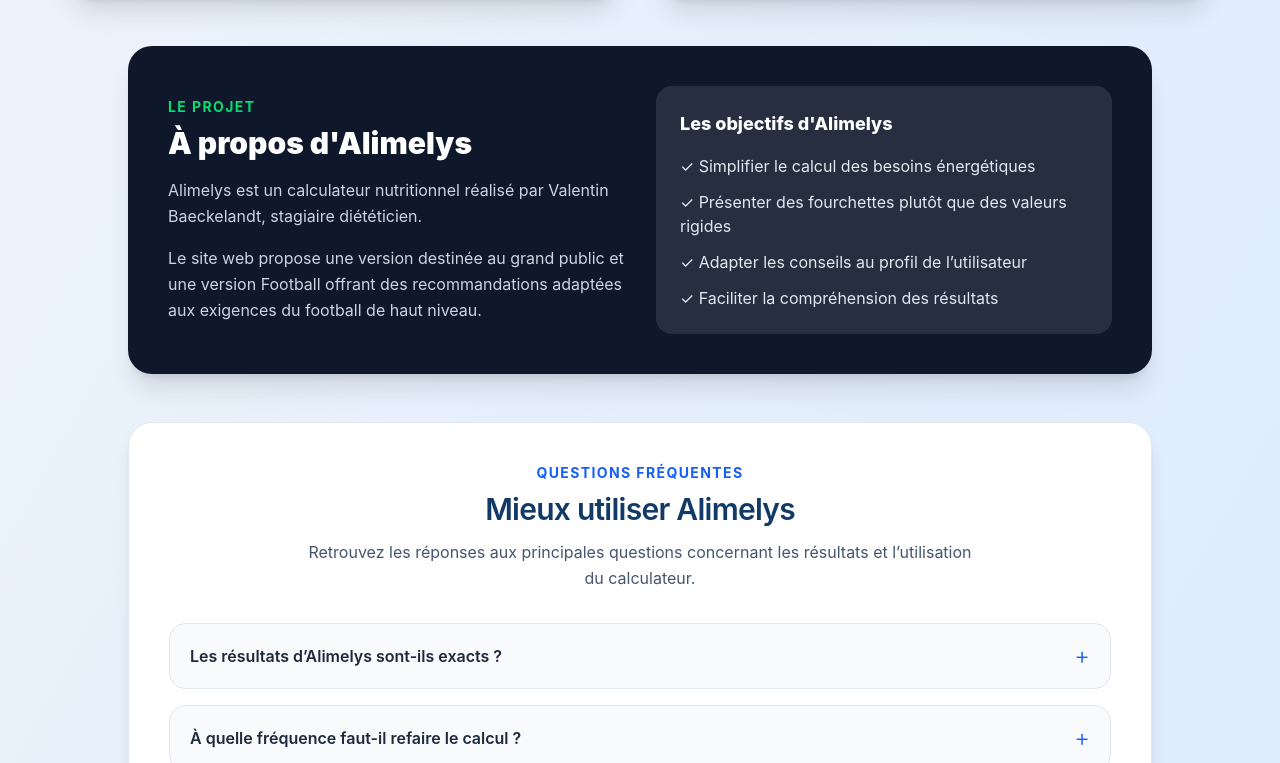
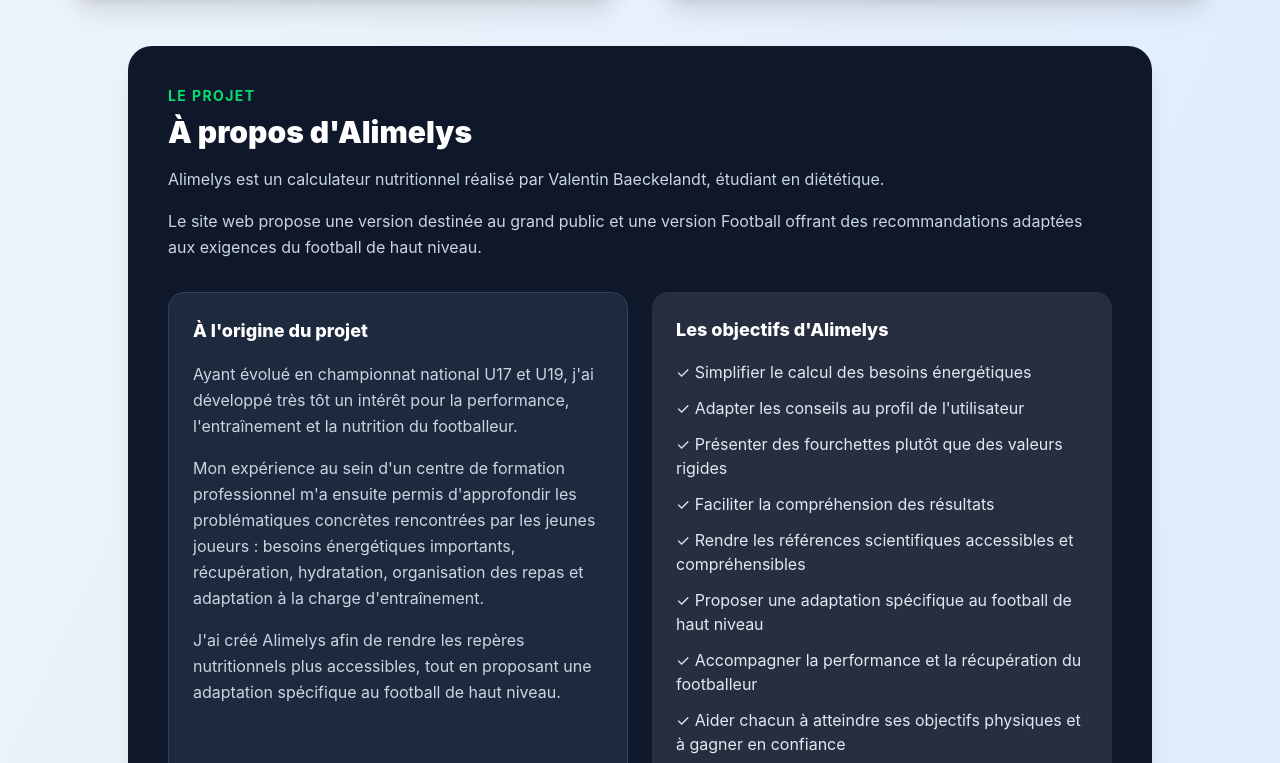
Before and after one commit to valentinbaeckelandt07-png/Calculateur-nutrition, a React (Vite) app: page / in a window 1280 px wide. Shown: the part 957-1720 px from the top of the page. Built offline with nearby package versions, Linux system fonts and the light colour scheme.

Commit message:
Amélioration de la présentation du projet

```diff
--- a/src/components/APropos.jsx
+++ b/src/components/APropos.jsx
@@ -4,37 +4,75 @@
       id="a-propos"
       className="mx-auto my-12 max-w-5xl scroll-mt-40 rounded-3xl bg-slate-900 p-6 text-white shadow-xl md:p-10"
     >
-      <div className="grid items-center gap-8 md:grid-cols-2">
       <div>
         <p className="mb-2 text-sm font-bold uppercase tracking-widest text-green-400">
           Le projet
         </p>
 
         <h2 className="text-3xl font-black">
-            À propos d'Alimelys
+          À propos d&apos;Alimelys
         </h2>
 
         <p className="mt-4 leading-relaxed text-slate-300">
-            Alimelys est un calculateur nutritionnel réalisé par Valentin Baeckelandt, stagiaire diététicien.
+          Alimelys est un calculateur nutritionnel réalisé par Valentin
+          Baeckelandt, étudiant en diététique.
         </p>
 
         <p className="mt-4 leading-relaxed text-slate-300">
           Le site web propose une version destinée au grand public et une
-            version Football offrant des recommandations adaptées aux
-            exigences du football de haut niveau.
+          version Football offrant des recommandations adaptées aux exigences
+          du football de haut niveau.
+        </p>
+      </div>
+
+      <div className="mt-8 grid gap-6 md:grid-cols-2">
+        <div className="rounded-2xl border border-slate-700 bg-slate-800 p-6">
+          <h3 className="text-lg font-extrabold text-white">
+            À l&apos;origine du projet
+          </h3>
+
+          <p className="mt-4 leading-relaxed text-slate-300">
+            Ayant évolué en championnat national U17 et U19,
+            j&apos;ai développé très tôt un intérêt pour la performance,
+            l&apos;entraînement et la nutrition du footballeur.
+          </p>
+
+          <p className="mt-4 leading-relaxed text-slate-300">
+            Mon expérience au sein d&apos;un centre de formation professionnel
+            m&apos;a ensuite permis d&apos;approfondir les problématiques
+            concrètes rencontrées par les jeunes joueurs : besoins
+            énergétiques importants, récupération, hydratation, organisation des repas et
+            adaptation à la charge d&apos;entraînement.
+          </p>
+
+          <p className="mt-4 leading-relaxed text-slate-300">
+            J&apos;ai créé Alimelys afin de rendre les repères nutritionnels
+            plus accessibles, tout en proposant une adaptation spécifique au
+            football de haut niveau.
           </p>
         </div>
 
         <div className="rounded-2xl bg-white/10 p-6">
           <h3 className="text-lg font-extrabold">
-            Les objectifs d'Alimelys
+            Les objectifs d&apos;Alimelys
           </h3>
 
           <ul className="mt-4 space-y-3 text-slate-200">
             <li>✓ Simplifier le calcul des besoins énergétiques</li>
-            <li>✓ Présenter des fourchettes plutôt que des valeurs rigides</li>
-            <li>✓ Adapter les conseils au profil de l’utilisateur</li>
+<li>✓ Adapter les conseils au profil de l&apos;utilisateur</li>
+            <li>
+              ✓ Présenter des fourchettes plutôt que des valeurs rigides
+            </li>
+
             <li>✓ Faciliter la compréhension des résultats</li>
+<li>
+              ✓ Rendre les références scientifiques accessibles et
+              compréhensibles
+            </li>
+            <li>✓ Proposer une adaptation spécifique au football de haut niveau</li>
+
+            <li>✓ Accompagner la performance et la récupération du footballeur</li>
+            <li>✓ Aider chacun à atteindre ses objectifs physiques et à gagner en confiance</li>
           </ul>
         </div>
       </div>
```
Lines whose indentation alone changed are shown as unchanged.
